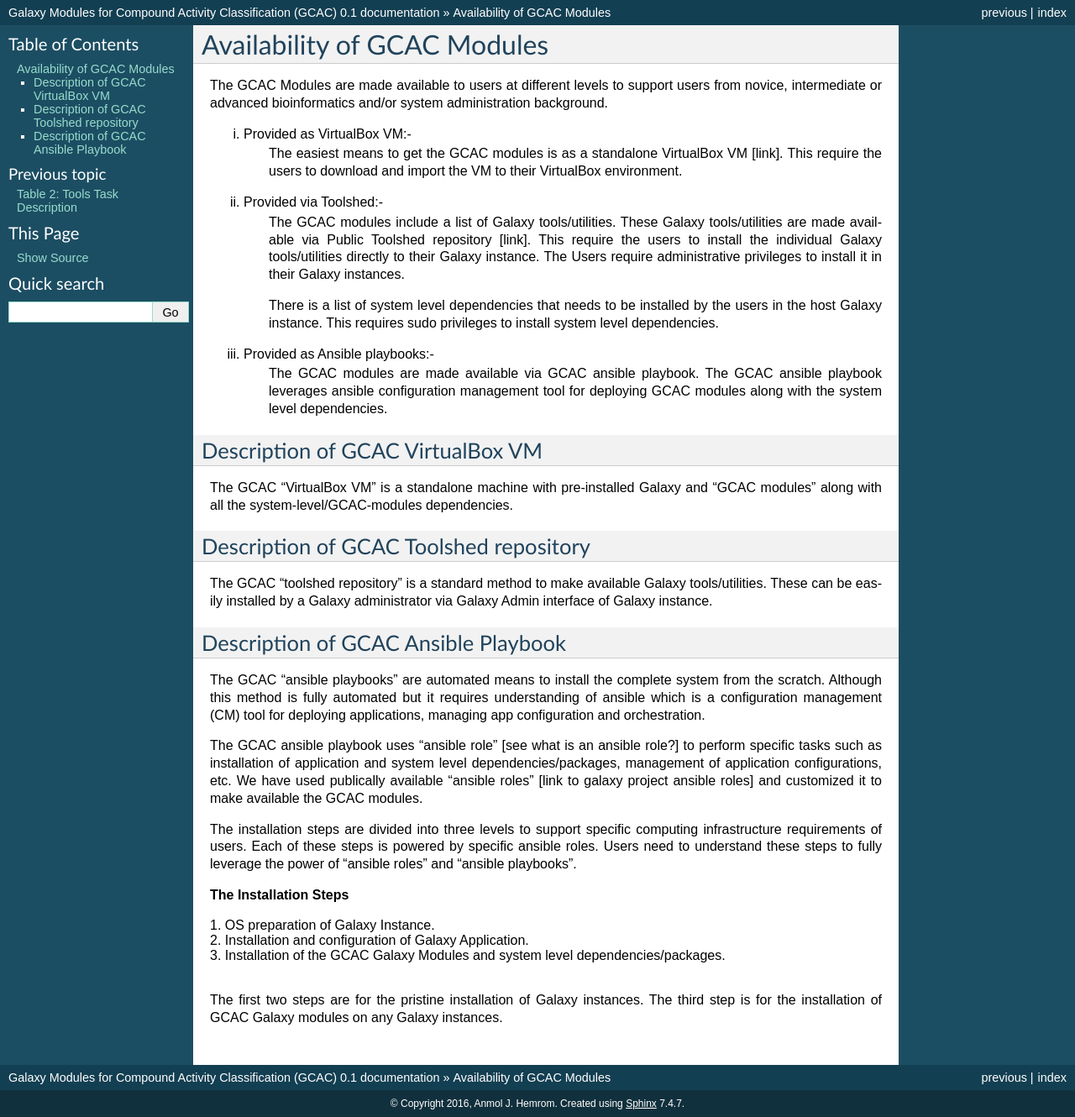
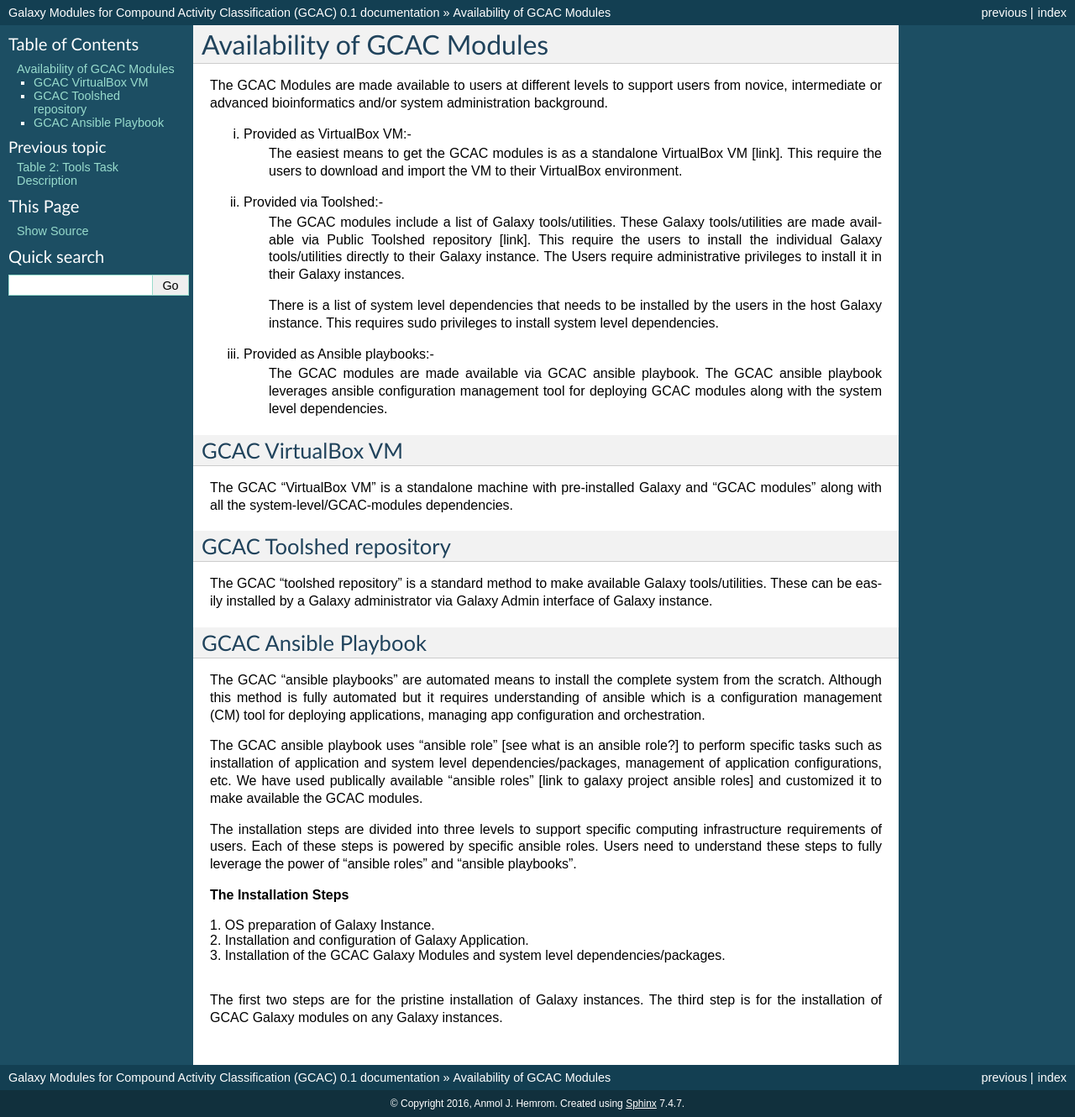
Before and after one commit to LynnLab-JNU/GCAC, a Sphinx documentation site: the page built from docs/source/tools_availability.rst, in a window 1280 px wide. Shown: the whole page at 84% size. Built offline with Sphinx 7.4.7, drawn with Linux system fonts in a browser that asks for light colours; pages that are not in the unit, such as notebooks, are missing from menus.

Commit message:
Updated tools_availability.rst

```diff
--- a/docs/source/tools_availability.rst
+++ b/docs/source/tools_availability.rst
@@ -22,21 +22,22 @@ iii) Provided as Ansible playbooks:-
       configuration management tool for deploying GCAC modules along with the system level dependencies.
 
 
-Description of GCAC VirtualBox VM
-----------------------------------
+GCAC VirtualBox VM
+-------------------
 
 The GCAC "VirtualBox VM" is a standalone machine with pre-installed Galaxy and "GCAC modules" along with all the
 system-level/GCAC-modules dependencies.
 
-Description of GCAC Toolshed repository
-----------------------------------------
+
+GCAC Toolshed repository
+-------------------------
 
 The GCAC "toolshed repository" is a standard method to make available Galaxy tools/utilities. These can be easily
 installed by a Galaxy administrator via Galaxy Admin interface of Galaxy instance.
 
 
-Description of GCAC Ansible Playbook
--------------------------------------
+GCAC Ansible Playbook
+----------------------
 
 The GCAC “ansible playbooks” are automated means to install the complete system from the scratch.
 Although this method is fully automated but it requires understanding of ansible which is a
```
